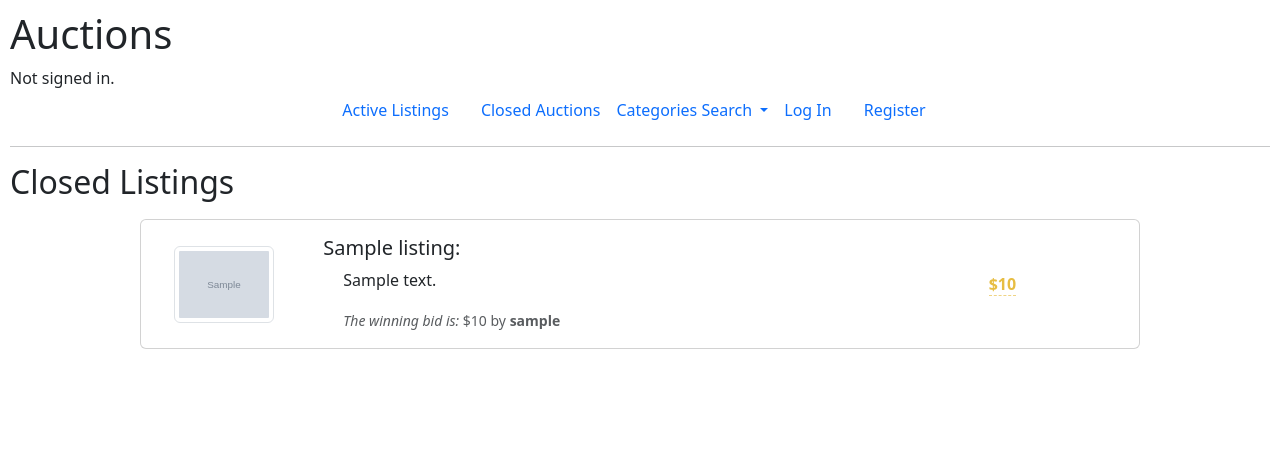
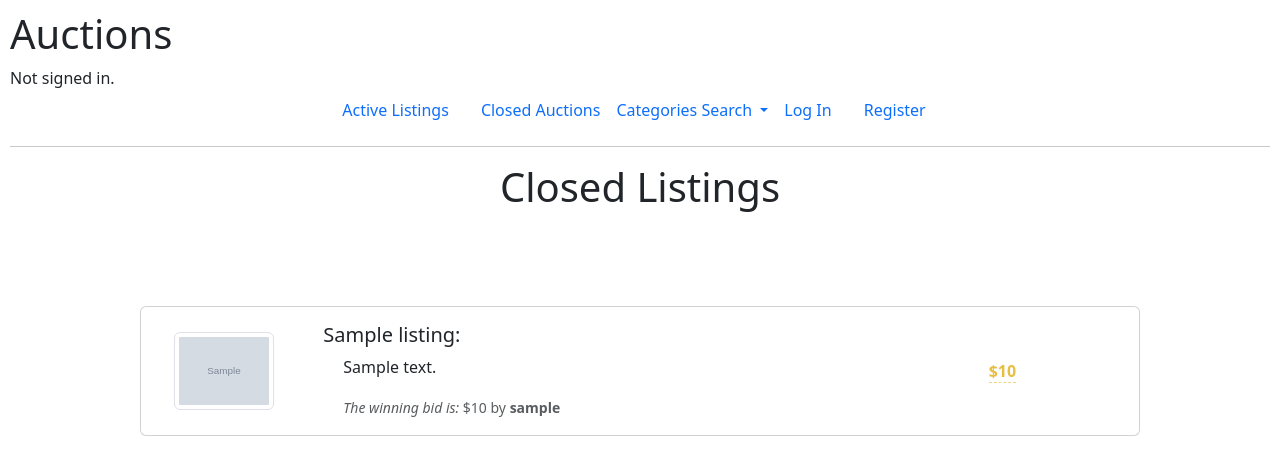
Before and after one commit to NearBee/Commerce, a Django app: page /closedauctions in a window 1280 px wide. Shown: the top 475 px of the page. Run offline with Django 3.2, Linux system fonts and the light colour scheme; tables that the repository leaves empty hold one stand-in row (values such as "Sample post"); grey boxes marked "Sample" are stand-in pictures; one stand-in notice (Sample message) is shown; some libraries are stand-ins or nearby versions.

Commit message:
Added messages to closedauctions page

```diff
--- a/commerce/auctions/templates/auctions/closedauctions.html
+++ b/commerce/auctions/templates/auctions/closedauctions.html
@@ -4,7 +4,18 @@
 
 {% block body %}
 
-<h2>Closed Listings</h2>
+<h1 class="display-6 text-center">Closed Listings</h1>
+
+{% if messages %}
+<div class="row justify-content-center">
+    <div class="col-auto">
+        {% for message in messages %}
+        <h4 class="text-{{ message.tags }} animate__animated overflow-hidden
+        animate__fadeOutUp animate__delay-3s fw-light mb-5">{{ message }}</h4>
+        {% endfor %}
+    </div>
+</div>
+{% endif %}
 
 <div id="listing_cards" class="row g-0 justify-content-center">
     <ul id="index_list">
```
